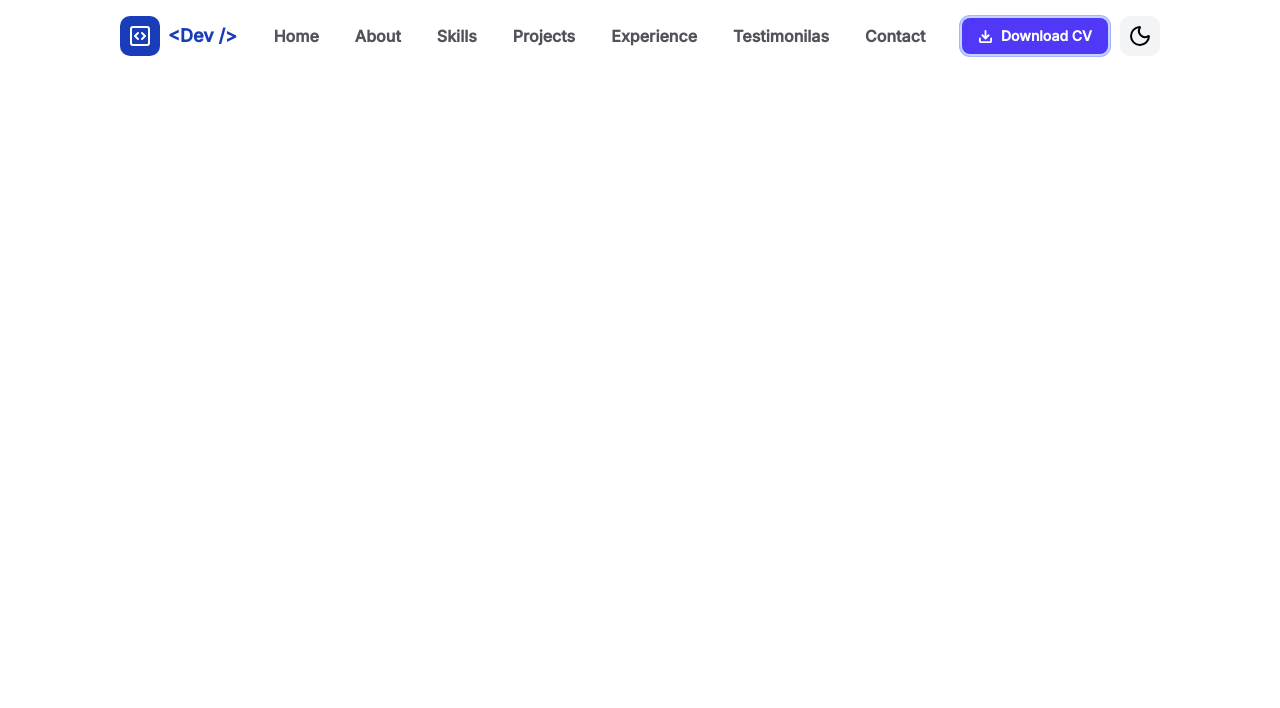
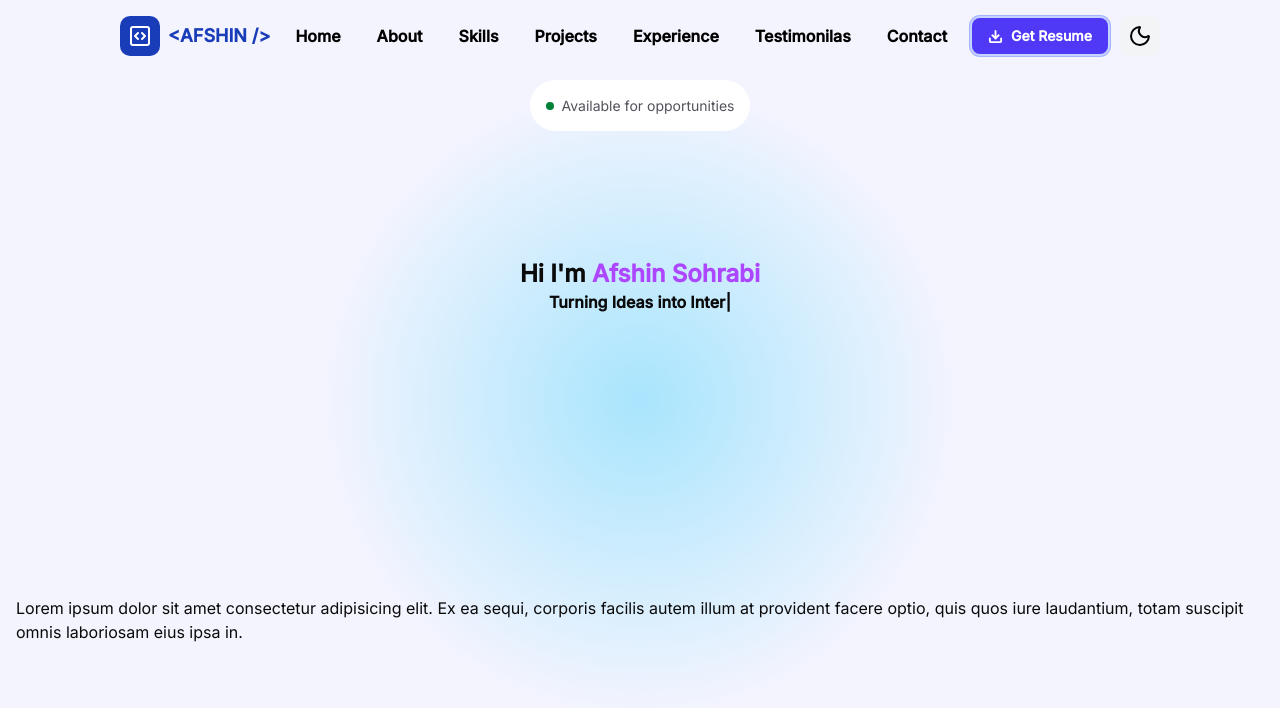
Before and after one commit to imp-521/Portfolio, a Next.js app: page / in a window 1280 px wide. Shown: the top 708 px of the page. Built offline with nearby package versions, Linux system fonts and the light colour scheme.

Commit message:
CREATING HERO SECTION

```diff
--- /dev/null
+++ b/components/Hero/Hero.tsx
@@ -0,0 +1,38 @@
+"use client";
+import React from "react";
+import { TypeAnimation } from "react-type-animation";
+
+const Hero = () => {
+  return (
+    <section>
+      <div className="h-screen w-full px-4 pt-20 flex items-center justify-center bg-[radial-gradient(circle_at_center,rgba(168,229,253,1)_0%,rgba(244,244,254,1)_42.3%,rgba(244,244,254,1)_100%)] flex-col">
+        <div className="flex items-center justify-center flex-1 w-full flex-col">
+          <div className="w-auto flex items-center justify-center flex-1 bg-white rounded-full px-4 gap-2">
+            <div className="w-2 h-2 bg-green-700 rounded-full"></div>
+            <p className="text-zinc-600 text-sm">Available for opportunities</p>
+          </div>
+          <div className="flex items-center justify-center flex-6 w-full flex-col">
+            <h1 className="font-bold text-2xl">Hi I'm <span className="text-purple-500">Afshin Sohrabi</span></h1>
+            <TypeAnimation className="font-bold" sequence={
+              [
+                'Crafting Beautiful User Interfaces',
+                1000,
+                'Turning Ideas into Interactive Websites',
+                1000,
+                'Always Learning, Always Building.',
+                1000
+              ]
+            }
+            speed={50}
+            repeat={Infinity}/>
+          </div>
+        </div>
+        <div className="flex items-center justify-center flex-1 w-full">
+          <p>Lorem ipsum dolor sit amet consectetur adipisicing elit. Ex ea sequi, corporis facilis autem illum at provident facere optio, quis quos iure laudantium, totam suscipit omnis laboriosam eius ipsa in.</p>
+        </div>
+      </div>
+    </section>
+  );
+};
+
+export default Hero;
--- a/components/Home/Home.tsx
+++ b/components/Home/Home.tsx
@@ -1,11 +1,13 @@
 import React from 'react'
 import Nav from '../Nav/Nav'
+import Hero from '../Hero/Hero'
 
 
 const Home = () => {
   return (
     <div>
       <Nav />
+      <Hero />
     </div>
   )
 }
--- a/components/Logo/Logo.tsx
+++ b/components/Logo/Logo.tsx
@@ -7,7 +7,7 @@ const Logo = () => {
         <div className='w-10 h-10 flex items-center justify-center flex-row gap-40 bg-blue-800 dark:bg-blue-400 rounded-lg cursor-pointer'>
         <CodeSquareIcon className='text-white text-lg' />
     </div>
-        <h1 className='font-bold text-blue-800 dark:text-blue-400 hidden lg:block cursor-pointer text-lg'>{"<Dev />"}</h1>
+        <h1 className='font-bold text-blue-800 dark:text-blue-400 hidden lg:block cursor-pointer text-lg'>{"<AFSHIN />"}</h1>
     </div>
   )
 }
--- a/components/Nav/Nav.tsx
+++ b/components/Nav/Nav.tsx
@@ -1,27 +1,42 @@
-'use client'
+"use client";
 import React, { useEffect, useState } from "react";
 import Logo from "../Logo/Logo";
-import { DownloadIcon, MenuIcon } from "lucide-react";
+import { DownloadIcon, MenuIcon, XIcon } from "lucide-react";
 import ThemToggler from "../Helper/ThemToggler";
-import Link from "next/link"
+import Link from "next/link";
 import { navLinks } from "../../Constant/NavLinks";
 
 const Nav = () => {
-    const [scrolled, setScrolled] = useState(false)
-    useEffect(()=>{
-      const handler = ()=>{
-        if (window.scrollY >= 90) setScrolled(true)
-        if (window.scrollY < 90) setScrolled(false)
-      }
+  const [scrolled, setScrolled] = useState(false);
+  useEffect(() => {
+    const handler = () => {
+      if (window.scrollY >= 90) setScrolled(true);
+      if (window.scrollY < 90) setScrolled(false);
+    };
 
+    window.addEventListener("scroll", handler);
+    return () => window.removeEventListener("scroll", handler);
+  }, []);
 
-      window.addEventListener("scroll",handler)
-      return() => window.removeEventListener('scroll', handler)
-    },[])
-
+  const [menuVisible, setMenuVisible] = useState(false);
+  const [panelOpen, setPanelOpen] = useState(false);
+  const openMenu = () => {
+    setMenuVisible(true);
+    setTimeout(() => {
+      setPanelOpen(true);
+    }, 100);
+  };
+  const closeMenu = () => {
+    setPanelOpen(false);
+    setTimeout(() => {
+      setMenuVisible(false);
+    }, 200);
+  };
   return (
     <section>
-      <div className= {`w-full h-18 flex items-center justify-between px-4 lg:px-30 fixed duration-200 z-100 ${scrolled ? "dark:bg-gray-800 bg-white shadow-md" : "fixed"}`}>
+      <div
+        className={`w-full h-18 flex items-center justify-between px-4 lg:px-30 fixed duration-200 z-100 ${scrolled ? "dark:bg-gray-800 bg-white shadow-md" : "fixed"}`}
+      >
         {/* LOGO */}
         <div>
           <Logo />
@@ -29,17 +44,21 @@ const Nav = () => {
 
         {/* NAVLINKS */}
         <div className="hidden lg:flex items-cetner justify-center gap-9 flex-row">
-            {navLinks.map((item, index) =>{
-                return(
-                      <Link href={item.href} key={index} className="text-zinc-600 dark:text-white hover:text-yellow-500 dark:hover:text-yellow-200 font-semibold hover:-translate-y-1 transition-all duration-300 ease-in-out group relative">
+          {navLinks.map((item, index) => {
+            return (
+              <Link
+                href={item.href}
+                key={index}
+                className="text-black dark:text-white hover:text-yellow-500 dark:hover:text-yellow-200 font-semibold hover:-translate-y-1 transition-all duration-300 ease-in-out group relative"
+              >
                 <p>{item.name}</p>
                 <span className="w-0 bg-yellow-500 dark:bg-yellow-200 group-hover:w-full absolute left-1/2 -translate-x-1/2 -bottom-1 h-[2px] rounded-full trnasition-all duration-300 ease-in-out"></span>
               </Link>
-                )
+            );
           })}
         </div>
 
-        {/* BUTTON CV */}
+        {/* BUTTON RE */}
         <div className="flex items-center justify-center flex-row gap-3">
           <a
             href="#"
@@ -50,7 +69,7 @@ const Nav = () => {
               strokeWidth={3}
               className="text-white font-bold"
             />
-            <span className="text-sm font-bold">Download CV</span>
+            <span className="text-sm font-bold">Get Resume</span>
           </a>
           {/* TOGGLE DARK MODE*/}
           <div>
@@ -59,21 +78,34 @@ const Nav = () => {
         </div>
 
         <div className="lg:hidden">
-          <MenuIcon />
+          <MenuIcon onClick={openMenu} />
         </div>
-
+      </div>
       {/* MOBILE MENU */}
-        <div className="lg:hidden h-screen w-full fixed bg-black opacity-70 inset-0">
-            <div className="h-screen w-[80%] bg-purple-800 text-white flex items-center justify-center flex-col gap-4">
-                {navLinks.map((item, index) =>{
-                return(
-                      <Link href={item.href} key={index}>
-                            <p className="font-semibold">{item.name}</p>
-                            <span className=""></span>
+      <div
+        className={`z-300 lg:hidden h-screen w-full fixed bg-black/70 inset-0 -translate-x-200 transition duration-300 ${menuVisible == true ? "translate-x-0" : "-translate-x-200 transition ease-in-out duration-500"}`}
+      >
+        <div
+          className={`transition duration-500 h-screen w-[80%] bg-purple-800 text-white flex items-start justify-center flex-col gap-6 relative px-10 -translate-x-180 ${panelOpen == true ? "translate-x-0 transition ease-in-out duration-500" : "-translate-x-180"}`}
+        >
+          {navLinks.map((item, index) => {
+            return (
+              <Link
+                href={item.href}
+                key={index}
+                className="transition ease-in relative group hover:text-yellow-500"
+              >
+                <p className="font-semibold text-lg">{item.name}</p>
+                <span className="w-0 h-[2px] bg-yellow-500 hover:w-full absolute left-1/2 -translate-x-1/2 group-hover:w-full"></span>
               </Link>
-                )
+            );
           })}
-            </div>
+          <XIcon
+            onClick={closeMenu}
+            size={25}
+            strokeWidth={3}
+            className="text-white absolute right-3 top-3 cursor-pointer"
+          />
         </div>
       </div>
     </section>
--- a/package.json
+++ b/package.json
@@ -18,6 +18,7 @@
     "react": "19.2.4",
     "react-dom": "19.2.4",
     "react-icons": "^5.7.0",
+    "react-type-animation": "^3.2.0",
     "shadcn": "^4.12.0",
     "tailwind-merge": "^3.6.0",
     "tw-animate-css": "^1.4.0"
```
Also changed, not shown: 1 other file (tests, documents, lock files or other folders). Lines whose indentation alone changed are shown as unchanged.
